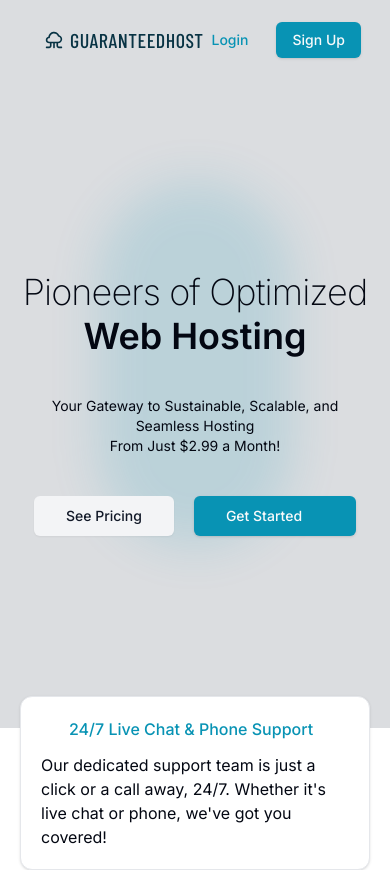
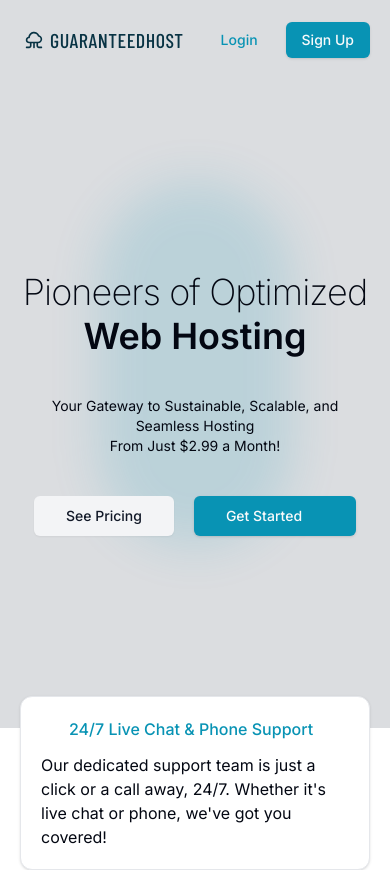
Before and after one commit to rosenthaljacob/guaranteed-host, a Next.js app: page / in a window 390 px wide. Shown: the top 870 px of the page. Built offline with nearby package versions, Linux system fonts and the light colour scheme; some icons are missing.

Commit message:
Header mobile padding fix

```diff
--- a/src/layout/Header.tsx
+++ b/src/layout/Header.tsx
@@ -15,7 +15,7 @@ export default function Header() {
   return (
     <header
       className={cn(
-        "h-20 fixed w-full top-0 flex justify-between items-center px-5 z-50",
+        "h-20 fixed w-full top-0 flex justify-between items-center z-50",
         isOffset && "bg-background/50 backdrop-blur-lg shadow-md"
       )}
       style={{
```
